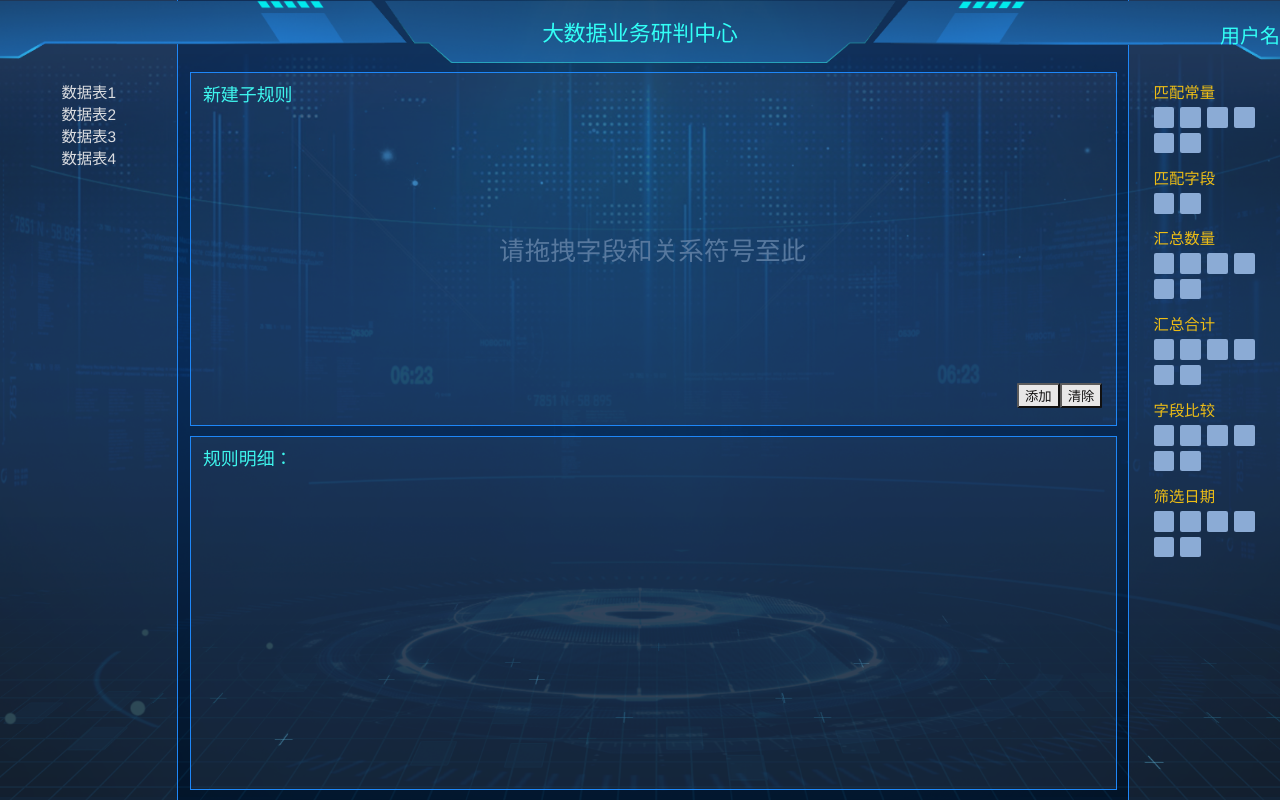
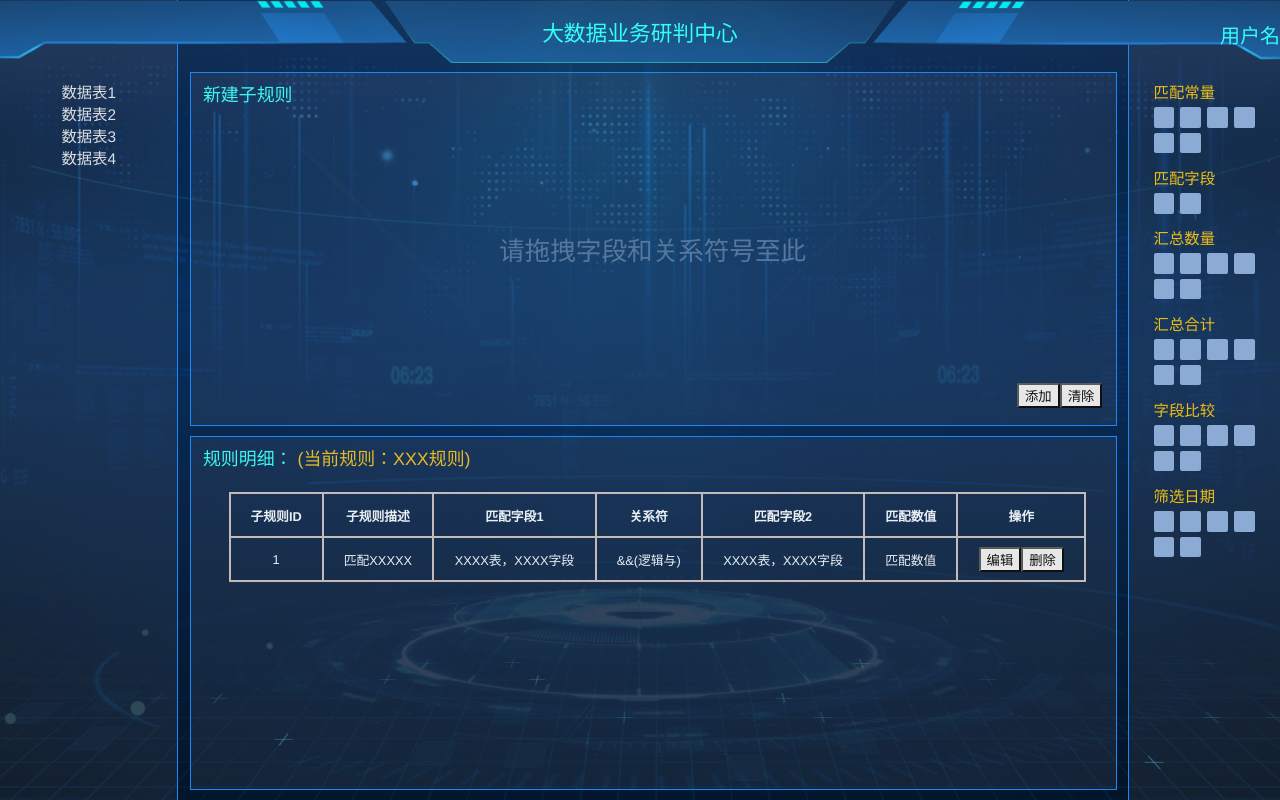
Before and after one commit to wannzi/jw, a Vue app: page /indexView/addRules in a window 1280 px wide. Built offline with nearby package versions, Linux system fonts and the light colour scheme.

Commit message:
新建子规则雏形完成

```diff
--- a/src/views/main/ruleManagement/newRules/addRules.vue
+++ b/src/views/main/ruleManagement/newRules/addRules.vue
@@ -9,9 +9,12 @@
                     <span></span>
                     <span>{{ item.name }}</span>
                 </div>
-                <div class="field" v-for="(field) in item.fields" :key="field" v-if="item.expand" draggable="true">
-                    <span></span>
-                    <span>{{ field }}</span>
+                <div class="field" v-for="(field) in item.fields" :key="field" draggable="true">
+                    <div v-if="item.expand">
+                        <span></span>
+                        <span>{{ field }}</span>
+                    </div>
+
                 </div>
             </div>
 
@@ -37,9 +40,31 @@
             <div class="addRules_bottom">
                 <div class="center_title">
                     规则明细：
+                    <span style="color:#edbd15 ;height: 50%;">(当前规则：XXX规则)</span>
                 </div>
-                <div class="cemter_table">
-                    <table>
+                <div class="center_table_box">
+                    <table class="center_table">
+                        <tr>
+                            <th>子规则ID</th>
+                            <th>子规则描述</th>
+                            <th>匹配字段1</th>
+                            <th>关系符</th>
+                            <th>匹配字段2</th>
+                            <th>匹配数值</th>
+                            <th>操作</th>
+                        </tr>
+                        <tr>
+                            <td>1</td>
+                            <td>匹配XXXXX</td>
+                            <td>XXXX表，XXXX字段</td>
+                            <td>&&(逻辑与)</td>
+                            <td>XXXX表，XXXX字段</td>
+                            <td>匹配数值</td>
+                            <td>
+                                <button>编辑</button>
+                                <button>删除</button>
+                            </td>
+                        </tr>
 
                     </table>
                 </div>
@@ -356,3 +381,31 @@ export default {
     text-align: center;
 }
 </style>
+<!-- 中间表格 -->
+<style>
+    .center_table_box {
+
+        margin-left: 3vw;
+        padding-top: 7vh;
+    }
+    .center_table {
+        width: 67vw;
+        border-collapse: collapse;
+        color: aliceblue;
+        font-size: 1vw;
+    }
+    .center_table th {
+        border: 2px solid #c7bdbd;
+
+        height: 5vh;
+        padding-left: 1.5vw;
+        padding-right: 1.5vw;
+
+    }
+    .center_table td {
+        border: 2px solid #c7bdbd;
+        height: 5vh;
+        padding-left: 1.5vw;
+        padding-right: 1.5vw;
+    }
+</style>
```
